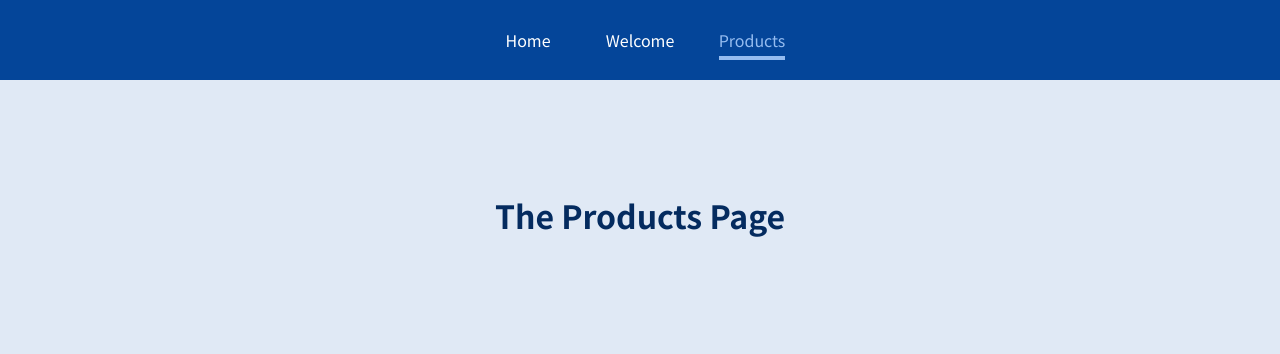
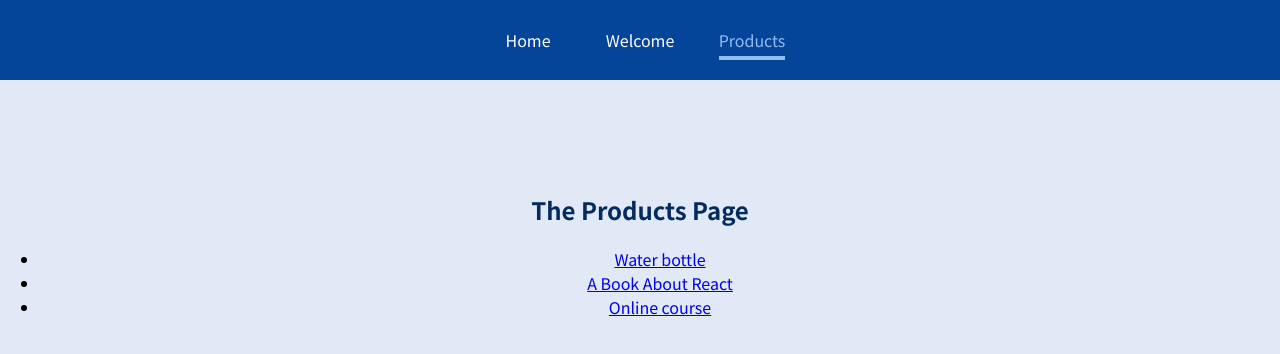
Before and after one commit to kinly19/Basic-multi-page-SPA-with-react-router, a React (Create React App) app: page /products in a window 1280 px wide. Shown: the top 354 px of the page. Built offline with nearby package versions, Linux system fonts and the light colour scheme.

Commit message:
Products.js - use map to return a list of li

```diff
--- a/src/pages/Products.js
+++ b/src/pages/Products.js
@@ -1,8 +1,18 @@
-const Products = () => {
+import { Link } from 'react-router-dom';
+
+const Products = (props) => {
+
   return (
-    <div>
+    <section>
       <h1>The Products Page</h1>
-    </div>
+      <ul>
+        {props.list.map((product) => (
+          <li>
+            <Link to={`/products/${product.id}`}> {product.name}</Link>
+          </li>
+        ))}
+      </ul>
+    </section>
   );
 };
 
```
